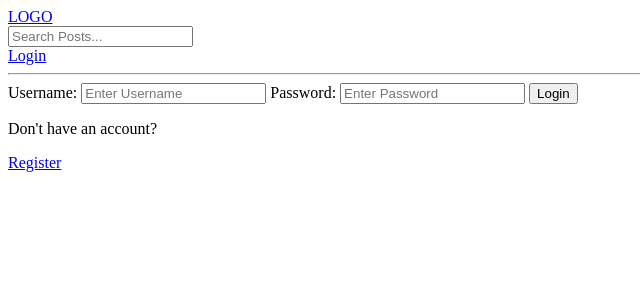
After one commit to dpi0/django_app1, a Django app: page /login/ in a window 1280 px wide. The commit adds this page. Shown: the top 300 px of the page, without its empty margins (0-640 px from the left). Run offline with Django 4.2, Linux system fonts and the light colour scheme.

Commit message:
added auth

```diff
--- a/django_app1/settings.py
+++ b/django_app1/settings.py
@@ -89,7 +89,7 @@ DATABASES = {
 
 AUTH_PASSWORD_VALIDATORS = [
     {
-        "NAME": "django.contrib.auth.password_validation.UserAttributeSimilarityValidator",
+        "NAME": "django.contrib.auth.password_validation.UserAttributeSimilarityValidator",  # noqa: E501
     },
     {
         "NAME": "django.contrib.auth.password_validation.MinimumLengthValidator",
--- a/main_app/templates/main_app/home.html
+++ b/main_app/templates/main_app/home.html
@@ -40,9 +40,10 @@
             <h3><a href="{% url 'post' post.id %}">{{ post.title }}</a></h3>
             <span>@{{ post.owner.username }}</span>
             <small>({{ post.topic }})</small>
+            {% if request.user == post.owner %}
             <small><a href="{% url 'update_post' post.id %}">✏️ Edit</a></small>
             <small><a href="{% url 'delete_post' post.id %}">🗑️ Delete</a></small>
-
+            {% endif %}
             <br>
             <small>Created on: {{ post.created_at }}</small>
 
--- /dev/null
+++ b/main_app/templates/main_app/login_and_register.html
@@ -0,0 +1,39 @@
+{% extends "base.html" %} {%block content%}
+
+
+{% if page == 'login' %}
+<div>
+    <form method="POST" action="">
+        {% csrf_token %}
+
+        <label>Username:</label>
+        <input type="text" name="username" placeholder="Enter Username" />
+
+        <label>Password:</label>
+        <input type="password" name="password" placeholder="Enter Password" />
+
+        <input type="submit" value="Login" />
+    </form>
+
+    <p>Don't have an account?</p>
+    <a href="{% url 'register' %}">Register</a>
+</div>
+
+{% else %}
+
+<div>
+    <form method="POST" action="">
+        {% csrf_token %}
+
+        {{ form.as_p }}
+        <input type="submit" value="Register" />
+
+    </form>
+
+    <p>Already have an account?</p>
+    <a href="{% url 'login' %}">Login</a>
+</div>
+
+{% endif %}
+
+{%endblock content%}
--- a/main_app/urls.py
+++ b/main_app/urls.py
@@ -1,12 +1,25 @@
 from django.urls import path
-from .views import home, about, post, create_post, update_post, delete_post
+from .views import (
+    home,
+    about,
+    post,
+    create_post,
+    update_post,
+    delete_post,
+    login_view,
+    logout_view,
+    register_view,
+)
 
 urlpatterns = [
+    path("login/", login_view, name="login"),
+    path("logout/", logout_view, name="logout"),
+    path("register/", register_view, name="register"),
     path("", home, name="home"),
-    path("home", home, name="home"),
+    path("home/", home, name="home"),
     path("about", about, name="about"),
     path("post/<int:post_id>/", post, name="post"),
-    path("create_post", create_post, name="create_post"),
+    path("create_post/", create_post, name="create_post"),
     path("update_post/<int:post_id>/", update_post, name="update_post"),
     path("delete_post/<int:post_id>/", delete_post, name="delete_post"),
 ]
--- a/main_app/views.py
+++ b/main_app/views.py
@@ -1,9 +1,65 @@
 from django.shortcuts import render, redirect
 from django.db.models import Q
+from django.contrib.auth.models import User
+from django.contrib.auth.decorators import login_required
+from django.contrib.auth import authenticate, login, logout
+from django.contrib.auth.forms import UserCreationForm
+from django.contrib import messages
 from .models import Post, Topic
 from .forms import PostForm
+from django.http import HttpResponse
 
-# from django.http import HttpResponse
+
+def login_view(request):
+    page = "login"
+    if request.user.is_authenticated:
+        return redirect("home")
+
+    if request.method == "POST":
+        username = request.POST["username"].lower()
+        password = request.POST["password"]
+        try:
+            user = User.objects.get(username=username)
+        except:
+            messages.error(request, "User does not exist")
+
+        user = authenticate(request, username=username, password=password)
+
+        if user is not None:
+            login(request, user)
+            return redirect("home")
+        else:
+            messages.error(request, "Username or password is incorrect")
+
+    context = {"page": page}
+
+    return render(request, "main_app/login_and_register.html", context)
+
+
+def logout_view(request):
+    logout(request)
+    return redirect("login")
+
+
+def register_view(request):
+    form = UserCreationForm()
+
+    if request.method == "POST":
+        form = UserCreationForm(request.POST)
+        if form.is_valid():
+            user = form.save(commit=False)
+            user.username = user.username.lower()
+            user.save()
+            login(request, user)
+            return redirect("home")
+        else:
+            messages.error(
+                request, "An error occurred during registration"
+            )
+
+    context = {"form": form}
+
+    return render(request, "main_app/login_and_register.html", context)
 
 
 def home(request):
@@ -39,6 +95,7 @@ def post(request, post_id):
     return render(request, "main_app/post.html", context)
 
 
+@login_required(login_url="login")
 def create_post(request):
     form = PostForm()
 
@@ -52,9 +109,13 @@ def create_post(request):
     return render(request, "main_app/post_form.html", context)
 
 
+@login_required(login_url="login")
 def update_post(request, post_id):
     post = Post.objects.get(id=post_id)
     form = PostForm(instance=post)
+
+    if request.user != post.owner:
+        return HttpResponse("You are not the owner of this post")
 
     if request.method == "POST":
         form = PostForm(request.POST, instance=post)
@@ -66,8 +127,12 @@ def update_post(request, post_id):
     return render(request, "main_app/post_form.html", context)
 
 
+@login_required(login_url="login")
 def delete_post(request, post_id):
     post = Post.objects.get(id=post_id)
+
+    if request.user != post.owner:
+        return HttpResponse("You are not the owner of this post")
 
     if request.method == "POST":
         post.delete()
--- a/templates/base.html
+++ b/templates/base.html
@@ -20,6 +20,14 @@
         <![endif]-->
     {%include "navbar.html"%}
 
+    {% if messages %}
+    <ul class="messages">
+        {% for message in messages %}
+        <li{% if message.tags %} class="{{ message.tags }}" {% endif %}>{{ message }}</li>
+            {% endfor %}
+    </ul>
+    {% endif %}
+
     {%block content%}
 
     {%endblock%}
--- a/templates/navbar.html
+++ b/templates/navbar.html
@@ -7,5 +7,13 @@
 </div>
 
 
+<div>
+    {% if request.user.is_authenticated %}
+    <p>Welcome 👋 {{request.user}}</p>
+    <a href="{% url 'logout' %}">Logout</a>
+    {% else %}
+    <a href="{% url 'login' %}">Login</a>
+    {% endif %}
+</div>
 
 <hr>
```
Also changed, not shown: db.sqlite3.
